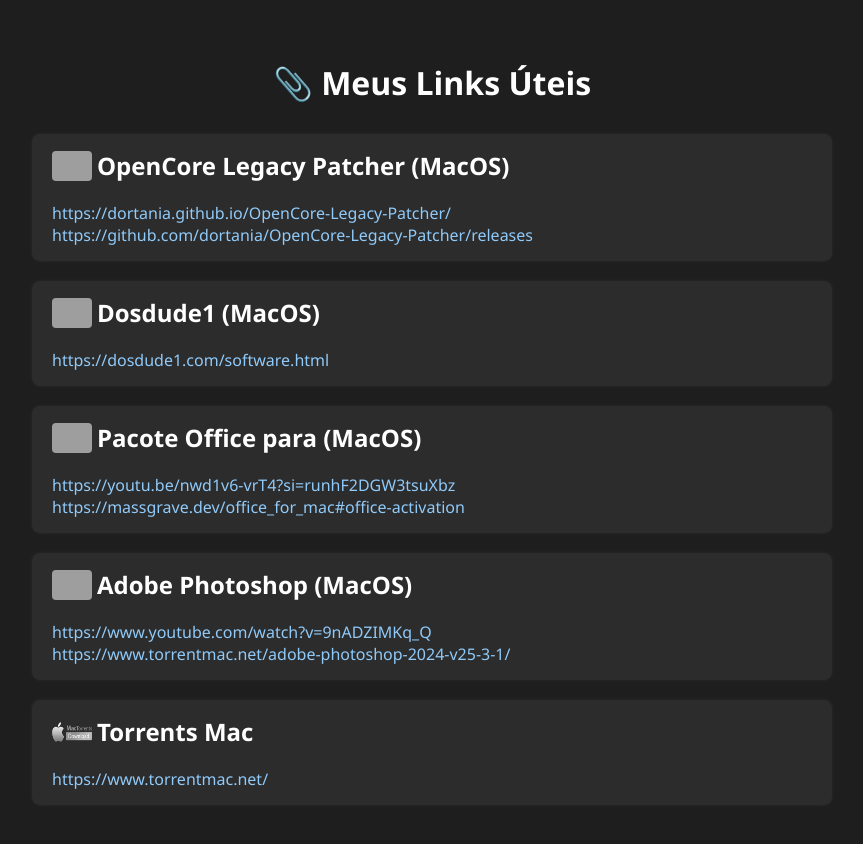
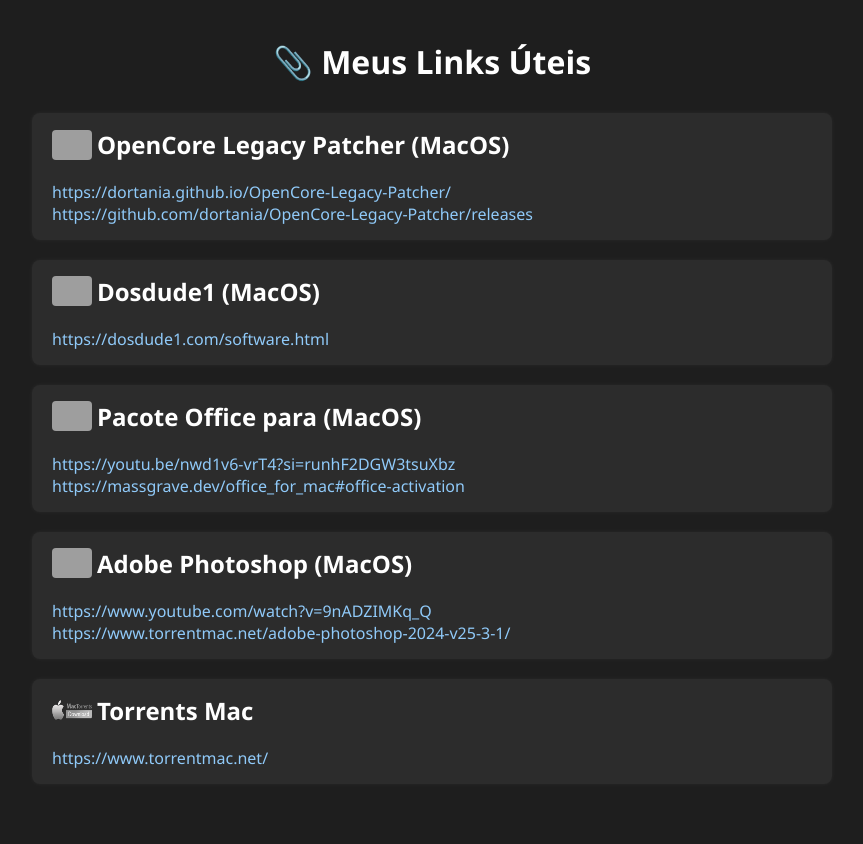
Before and after one commit to joaopedro-16/mylinks, a plain HTML site: page index.html in a window 1280 px wide. Shown: the whole page, without its empty margins (208-1071 px from the left). Drawn offline with Linux system fonts and the light colour scheme; grey boxes are pictures that could not be loaded.

Commit message:
update css

```diff
--- a/style.css
+++ b/style.css
@@ -9,12 +9,13 @@
 .container {
     max-width: 800px;
     margin: 20px auto;
-    padding: 20px;
+    padding: 10px;
 }
 
 h1 {
     text-align: center;
     margin-bottom: 30px;
+    margin-top: 10px;
     color: #ffffff;
 }
 
```
